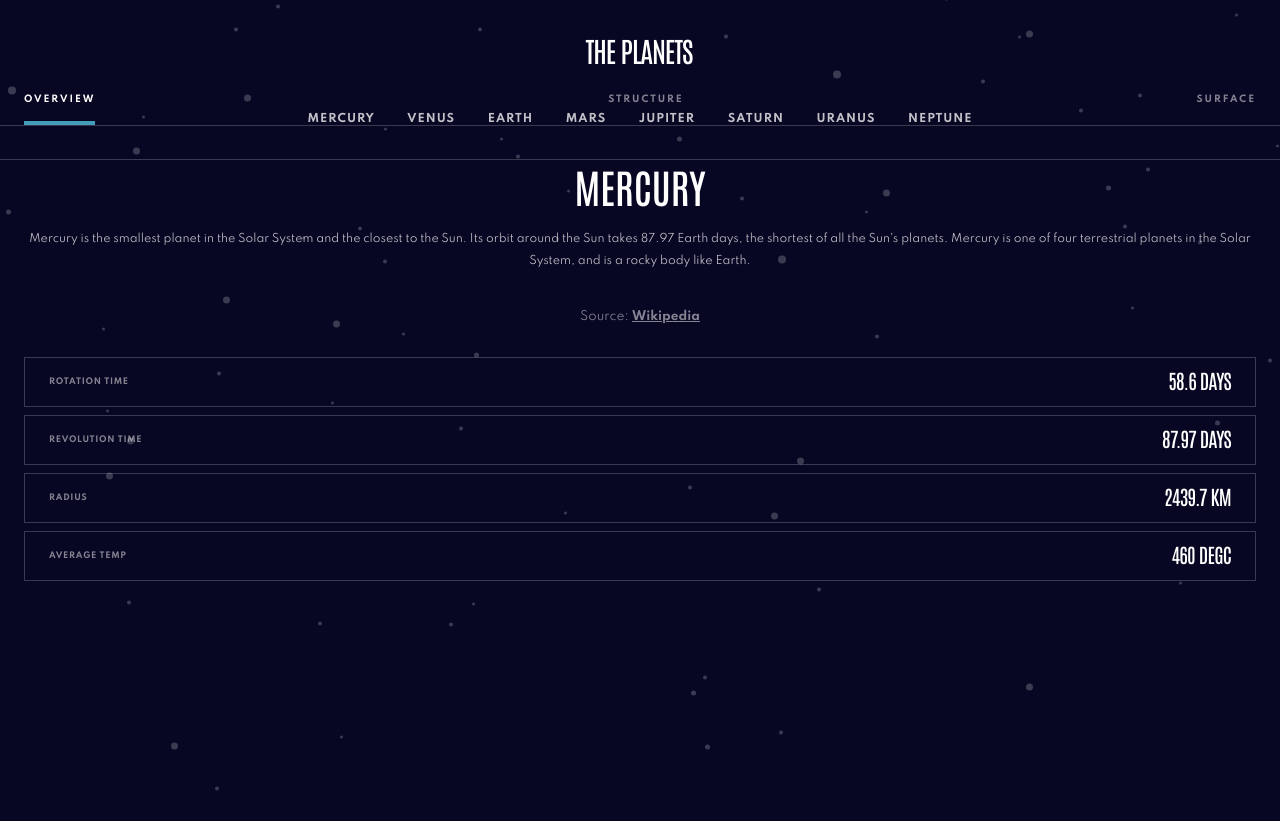
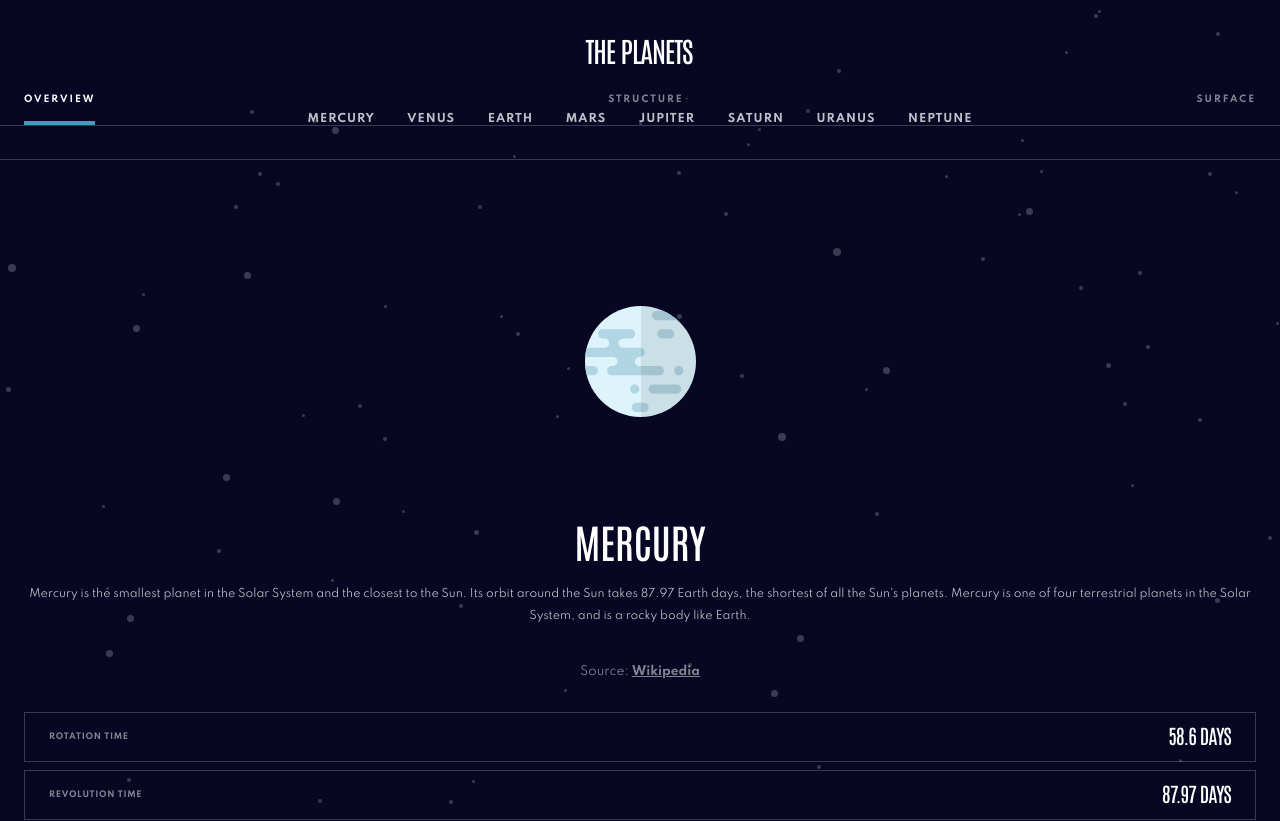
Before and after one commit to arfarobs/planets-fact-site, a React (Create React App) app: page / in a window 1280 px wide. Shown: the top 821 px of the page. Before the commit the page ends 800 px from the top, so only its background shows below. Built offline with nearby package versions, Linux system fonts and the light colour scheme.

Commit message:
Created Img component

```diff
--- /dev/null
+++ b/src/components/img/Img.css
@@ -0,0 +1,6 @@
+.planet-img {
+  margin: 146px auto 98px;
+  width: 111px;
+  height: 111px;
+  display: block;
+}
--- /dev/null
+++ b/src/components/img/Img.js
@@ -0,0 +1,10 @@
+import './Img.css';
+import mercury from '../../assets/images/planets/planet-mercury.svg';
+
+export const Img = () => {
+  return (
+    <>
+      <img className="planet-img" src={mercury} alt="mercury" />
+    </>
+  )
+}
--- a/src/pages/mercury/Mercury.css
+++ b/src/pages/mercury/Mercury.css
@@ -1,10 +1,3 @@
-.planet-img {
-  margin: 146px auto 98px;
-  width: 111px;
-  height: 111px;
-  display: block;
-}
-
 .info-container {
   margin: 0 24px 28px;
   color: #FFF;
--- a/src/pages/mercury/Mercury.js
+++ b/src/pages/mercury/Mercury.js
@@ -1,4 +1,5 @@
 import './Mercury.css';
+import { Img } from '../../components/img/Img';
 
 
 export const Mercury = () => {
@@ -25,6 +26,7 @@ export const Mercury = () => {
   return (
     <>
       <article>
+        <Img />
         <div className="info-container">
           <h2>Mercury</h2>
           <p className='info-p'>
```
